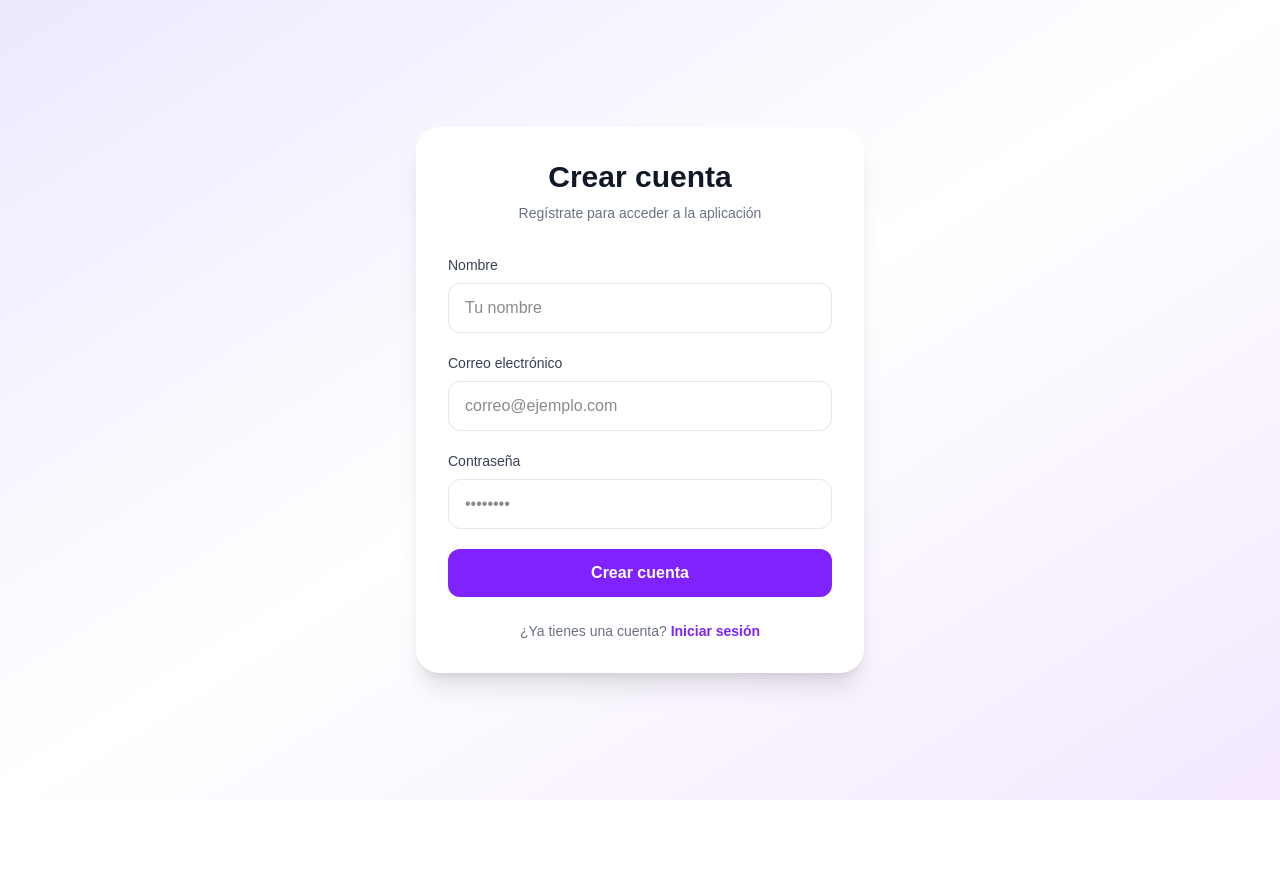
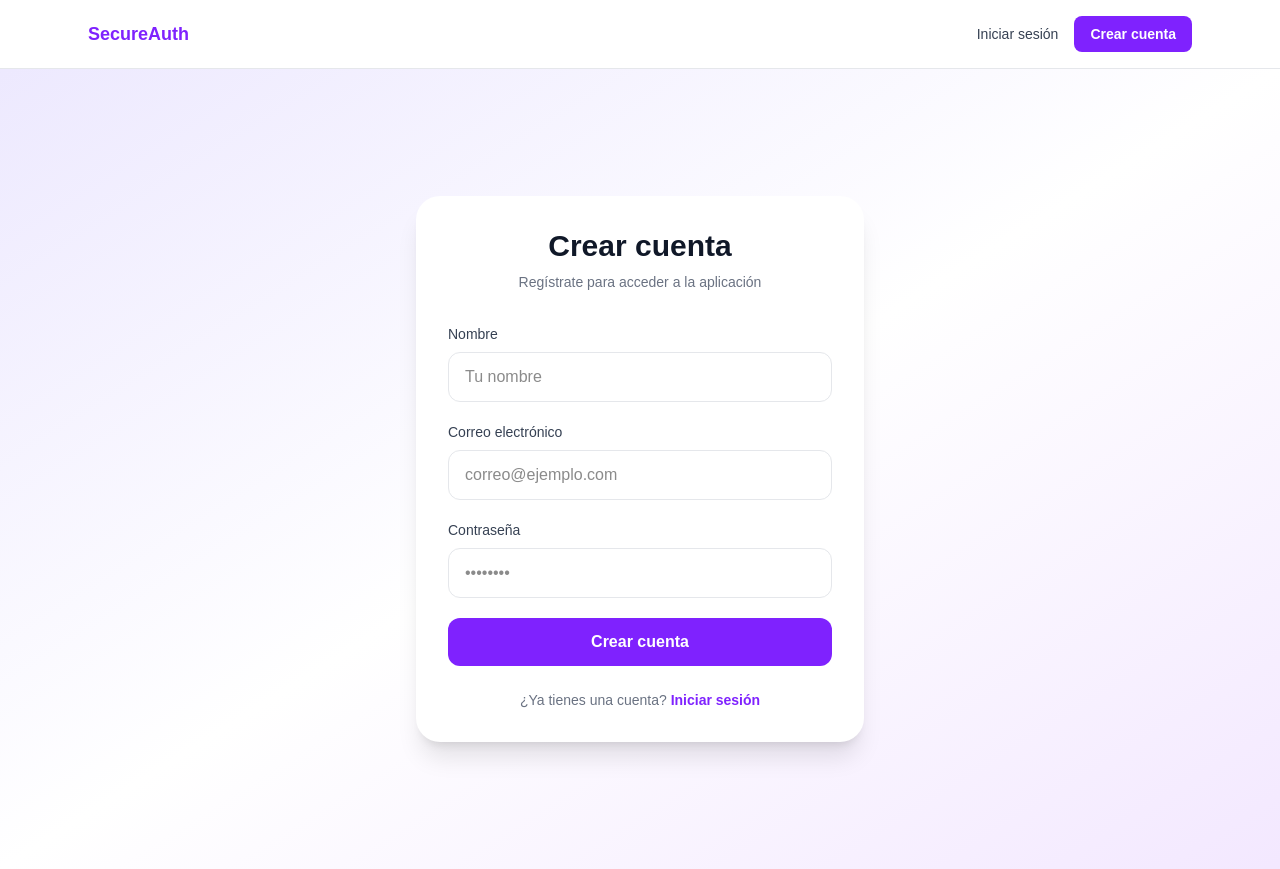
Before and after one commit to gabo-cc/secure-auth-, a Next.js app: page /registro in a window 1280 px wide. Before the commit the page ends 800 px from the top, so only its background shows below. Built offline with nearby package versions, Linux system fonts and the light colour scheme; no server answers.

Commit message:
feat: agregar navegacion condicional segun autenticacion

```diff
--- a/src/app/layout.tsx
+++ b/src/app/layout.tsx
@@ -1,6 +1,8 @@
 import type { Metadata } from "next";
 import { Geist, Geist_Mono } from "next/font/google";
+import { Suspense } from "react";
 import "./globals.css";
+import Navbar from "@/components/navbar";
 
 const geistSans = Geist({
   variable: "--font-geist-sans",
@@ -13,17 +15,27 @@ const geistMono = Geist_Mono({
 });
 
 export const metadata: Metadata = {
-  title: "Create Next App",
-  description: "Generated by create next app",
+  title: "SecureAuth",
+  description: "Sistema de autenticación segura con Next.js y Supabase",
 };
 
 export default function RootLayout({ children }: LayoutProps<"/">) {
   return (
     <html
-      lang="en"
+      lang="es"
       className={`${geistSans.variable} ${geistMono.variable} h-full antialiased`}
     >
-      <body className="min-h-full flex flex-col">{children}</body>
+      <body className="flex min-h-full flex-col">
+        <Suspense
+          fallback={
+            <header className="h-[73px] border-b border-gray-200 bg-white" />
+          }
+        >
+          <Navbar />
+        </Suspense>
+
+        <div className="flex-1">{children}</div>
+      </body>
     </html>
   );
 }
--- /dev/null
+++ b/src/components/navbar.tsx
@@ -0,0 +1,62 @@
+import Link from "next/link";
+import { connection } from "next/server";
+import { createClient } from "@/lib/supabase/server";
+import { signOut } from "@/app/auth/actions";
+
+export default async function Navbar() {
+  await connection();
+
+  const supabase = await createClient();
+
+  const {
+    data: { user },
+  } = await supabase.auth.getUser();
+
+  return (
+    <header className="border-b border-gray-200 bg-white">
+      <nav className="mx-auto flex max-w-6xl items-center justify-between px-6 py-4">
+        <Link href="/" className="text-lg font-bold text-violet-600">
+          SecureAuth
+        </Link>
+
+        <div className="flex items-center gap-4">
+          {user ? (
+            <>
+              <Link
+                href="/dashboard"
+                className="text-sm font-medium text-gray-700 hover:text-violet-600"
+              >
+                Dashboard
+              </Link>
+
+              <form action={signOut}>
+                <button
+                  type="submit"
+                  className="rounded-lg bg-violet-600 px-4 py-2 text-sm font-semibold text-white hover:bg-violet-700"
+                >
+                  Cerrar sesión
+                </button>
+              </form>
+            </>
+          ) : (
+            <>
+              <Link
+                href="/login"
+                className="text-sm font-medium text-gray-700 hover:text-violet-600"
+              >
+                Iniciar sesión
+              </Link>
+
+              <Link
+                href="/registro"
+                className="rounded-lg bg-violet-600 px-4 py-2 text-sm font-semibold text-white hover:bg-violet-700"
+              >
+                Crear cuenta
+              </Link>
+            </>
+          )}
+        </div>
+      </nav>
+    </header>
+  );
+}
```
